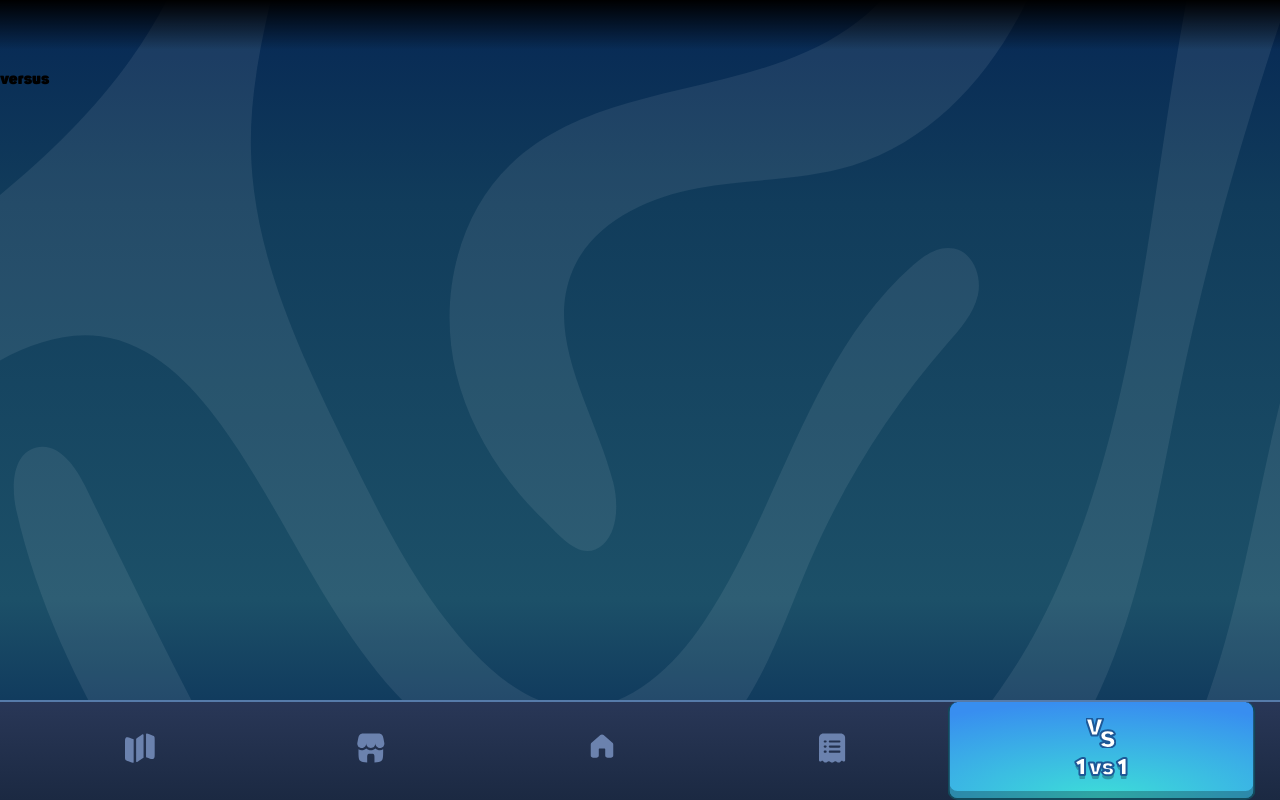
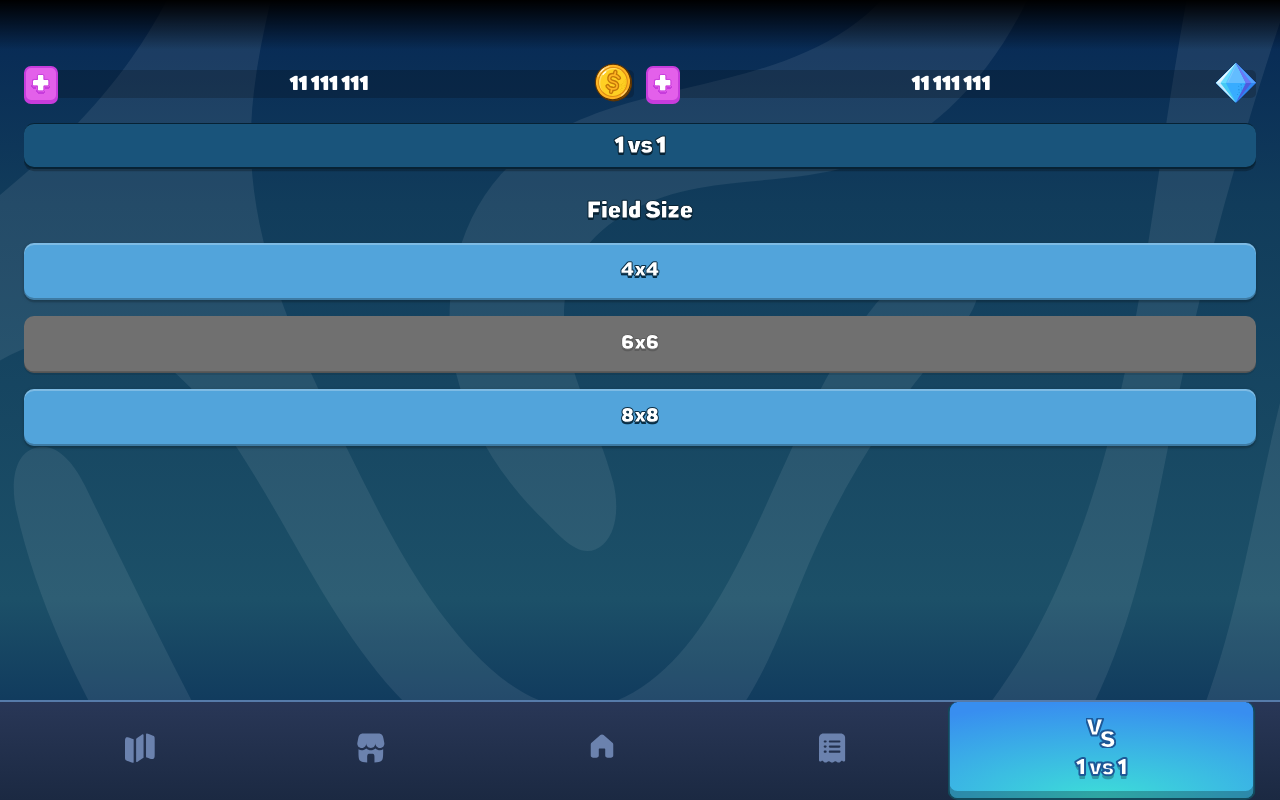
Before and after one commit to EgorDyach/memoryMatch, a React (Vite) app: page /versus in a window 1280 px wide. Built offline with nearby package versions, Linux system fonts and the light colour scheme.

Commit message:
added versus page

```diff
--- a/src/components/Title.tsx
+++ b/src/components/Title.tsx
@@ -43,9 +43,18 @@ const TitleWrapper = styled(Flex)<{ $type: ButtonType }>`
     `
   color: #fff;
   background-color: #FB0059;
-  border-top: 1px solid #B7134D
+  border-top: 1px solid #B7134D;
   box-shadow: 0px 2px 0px 0px #B7134D, 0px 4.19px 0px 0px #00000040;
   ${textShadow("#B7134D", 2, 1)};
+  `}
+  ${({ $type }) =>
+    $type === "default" &&
+    `
+  color: #fff;
+  background-color: #19547B;
+  border-top: 1px solid #072234;
+  box-shadow: 0px 2px 0px 0px #072234, 0px 4.19px 0px 0px #00000040;
+  ${textShadow("#072234", 2, 1)};
   `}
 `;
 
@@ -57,9 +66,9 @@ const RawTitle: FC<TitleProps> = ({
 }) => {
   return (
     <TitleWrapper className={className} $type={type}>
-      {hasStars && coloredStars[type]}
+      {hasStars ? coloredStars[type] : <div></div>}
       <ItemTitle>{children}</ItemTitle>
-      {hasStars && coloredStars[type]}
+      {hasStars ? coloredStars[type] : <div></div>}
     </TitleWrapper>
   );
 };
--- a/src/components/button/Button.tsx
+++ b/src/components/button/Button.tsx
@@ -1,5 +1,5 @@
 import { FC, PropsWithChildren, ReactNode } from "react";
-import { StyledButton } from "./ButtonStyles";
+import { ShadowType, StyledButton } from "./ButtonStyles";
 import { withIndentStyles } from "@hocs/withIndentStyles";
 
 export interface ButtonProps extends PropsWithChildren {
@@ -10,6 +10,7 @@ export interface ButtonProps extends PropsWithChildren {
   borderRadius?: number;
   padding?: string;
   className?: string;
+  shadow?: ShadowType;
 }
 
 export type ButtonType =
@@ -29,6 +30,7 @@ const RawButton: FC<ButtonProps> = ({
   borderRadius = 10,
   padding,
   className,
+  shadow,
 }) => (
   <StyledButton
     className={className}
@@ -38,6 +40,7 @@ const RawButton: FC<ButtonProps> = ({
     disabled={disabled}
     icon={icon}
     padding={padding}
+    $shadowType={shadow}
   >
     {icon}
     {children}
--- a/src/lib/configs/RouterConfig.tsx
+++ b/src/lib/configs/RouterConfig.tsx
@@ -3,6 +3,7 @@ import { PaddingLayout } from "@layouts/mainLayout/PaddingLayout";
 import { RootPage } from "@modules/rootPage/RootPage";
 import { ShopPage } from "@modules/shopPage/ShopPage";
 import { TasksPage } from "@modules/tasksPage/TasksPage";
+import { VersusPage } from "@modules/versusPage/VersusPage";
 import { createBrowserRouter } from "react-router-dom";
 
 export const routerConfig = createBrowserRouter([
@@ -41,7 +42,11 @@ export const routerConfig = createBrowserRouter([
       },
       {
         path: "/versus",
-        element: "versus",
+        element: (
+          <PaddingLayout>
+            <VersusPage />
+          </PaddingLayout>
+        ),
       },
     ],
   },
--- a/src/modules/rootPage/RootPage.tsx
+++ b/src/modules/rootPage/RootPage.tsx
@@ -24,7 +24,7 @@ import {
   RootControls,
 } from "./rootStyles";
 import { useModal } from "@hooks/useModal";
-import { showBattlePass, showSettings } from "./constants";
+import { showBattlePass, showNews, showSettings } from "./constants";
 import { formatNumber } from "@lib/utils/formatNumber";
 import { showModal } from "@lib/utils/modal";
 
@@ -67,7 +67,11 @@ export const RootPage = () => {
               Battle pass
             </ButtonPass>
             <StyledIconButton type="blue" icon={<AdIcon size={33} />} />
-            <StyledIconButton type="blue" icon={<NewsIcon size={33} />} />
+            <StyledIconButton
+              onClick={() => showModal(showNews)}
+              type="blue"
+              icon={<NewsIcon size={33} />}
+            />
             <StyledIconButton
               onClick={() => openModal(showSettings)}
               type="blue"
--- /dev/null
+++ b/src/modules/versusPage/VersusPage.tsx
@@ -0,0 +1,32 @@
+import Flex from "@components/Flex";
+import { Title } from "@components/Title";
+import { Text } from "@components/Typography";
+import { fieldSizes } from "./constants";
+import Button from "@components/button/Button";
+
+export const VersusPage = () => {
+  return (
+    <>
+      <Title $top="25px" type="default">
+        1 vs 1
+      </Title>
+      <Flex $top="30px" direction="column">
+        <Flex justify="center">
+          <Text $size="title" $shadow={{ color: "#072234" }}>
+            Field Size
+          </Text>
+        </Flex>
+        {fieldSizes.map((item) => (
+          <Button
+            shadow="full"
+            type="blue"
+            $top="medium"
+            disabled={!item.active}
+          >
+            <Text $size="subtitle">{item.title}</Text>
+          </Button>
+        ))}
+      </Flex>
+    </>
+  );
+};
--- /dev/null
+++ b/src/modules/versusPage/constants.ts
@@ -0,0 +1,14 @@
+export const fieldSizes = [
+  {
+    title: "4x4",
+    active: true,
+  },
+  {
+    title: "6x6",
+    active: false,
+  },
+  {
+    title: "8x8",
+    active: true,
+  },
+];
```
